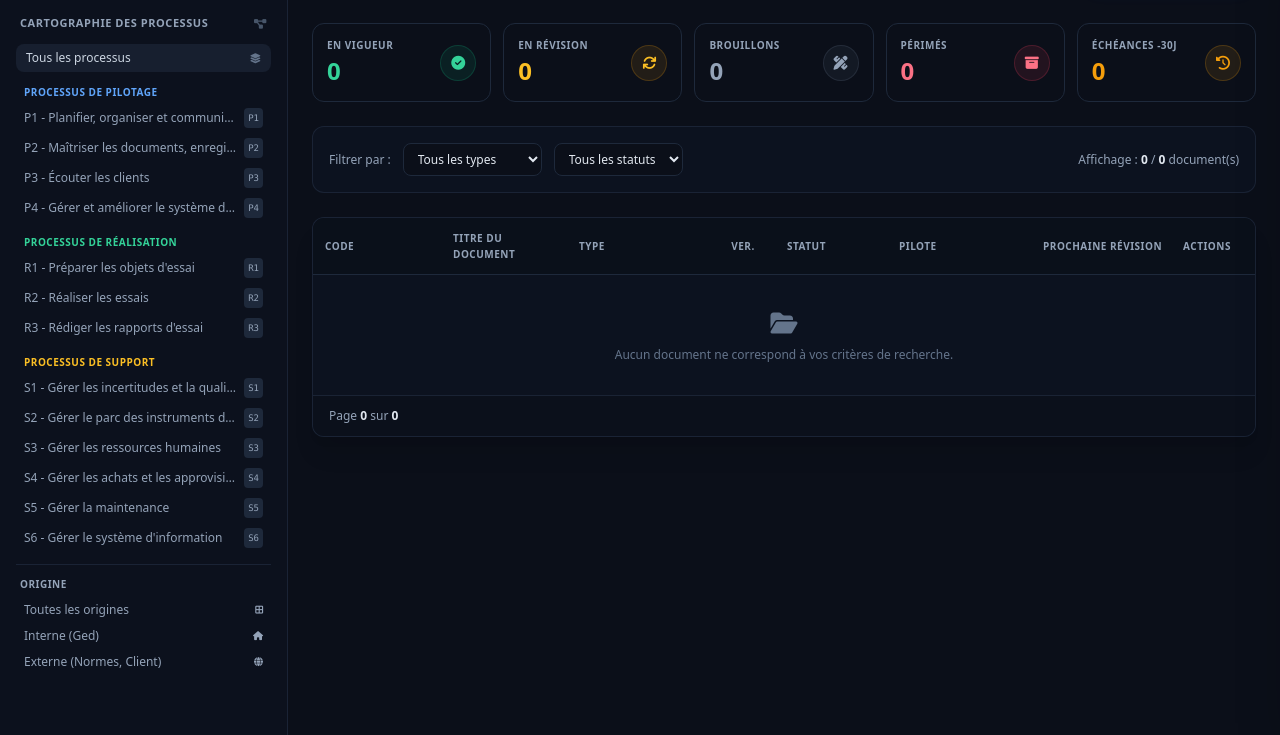
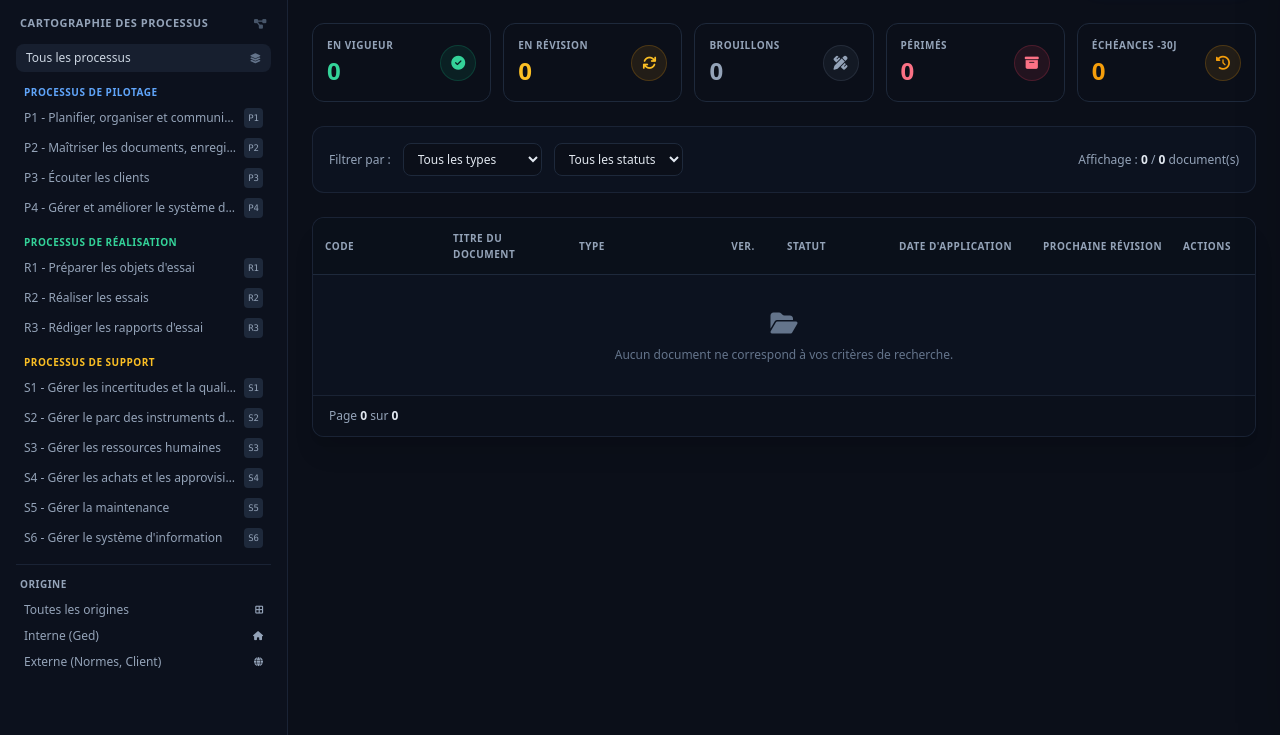
Before and after one commit to Djamel16DZ/QualiTech, a PHP site: page / in a window 1280 px wide. Shown: the part 65-800 px from the top of the page. Run offline with PHP 8.4, Linux system fonts and the light colour scheme; data that the repository does not hold is empty; some libraries are stand-ins or nearby versions.

Commit message:
affiche date d'application au lieu de pilote

```diff
--- a/assets/js/app.js
+++ b/assets/js/app.js
@@ -166,9 +166,9 @@ function renderTable() {
                 ${getStatusBadge(doc.status)}
             </td>
 
-            <!-- Pilote / Rédacteur -->
-            <td class="p-3 truncate text-slate-300" title="${escapeHtml(doc.process_owner || '--')}">
-                ${escapeHtml(doc.process_owner || '--')}
+            <!-- Date d'application -->
+            <td class="p-3 font-mono text-xs text-slate-300 whitespace-nowrap">
+                ${escapeHtml(doc.effective_date || '--')}
             </td>
 
             <!-- Date de révision avec alerte colorée si échéance < 30j -->
--- a/index.php
+++ b/index.php
@@ -263,7 +263,7 @@
                                 <th class="p-3 w-36 whitespace-nowrap">Type</th>
                                 <th class="p-3 w-16 text-center whitespace-nowrap">Ver.</th>
                                 <th class="p-3 w-28 whitespace-nowrap">Statut</th>
-                                <th class="p-3 w-36 whitespace-nowrap">Pilote</th>
+                                <th class="p-3 w-36 whitespace-nowrap">Date d'application</th>
                                 <th class="p-3 w-32 whitespace-nowrap">Prochaine Révision</th>
                                 <th class="p-3 w-24 text-center whitespace-nowrap">Actions</th>
                             </tr>
```
